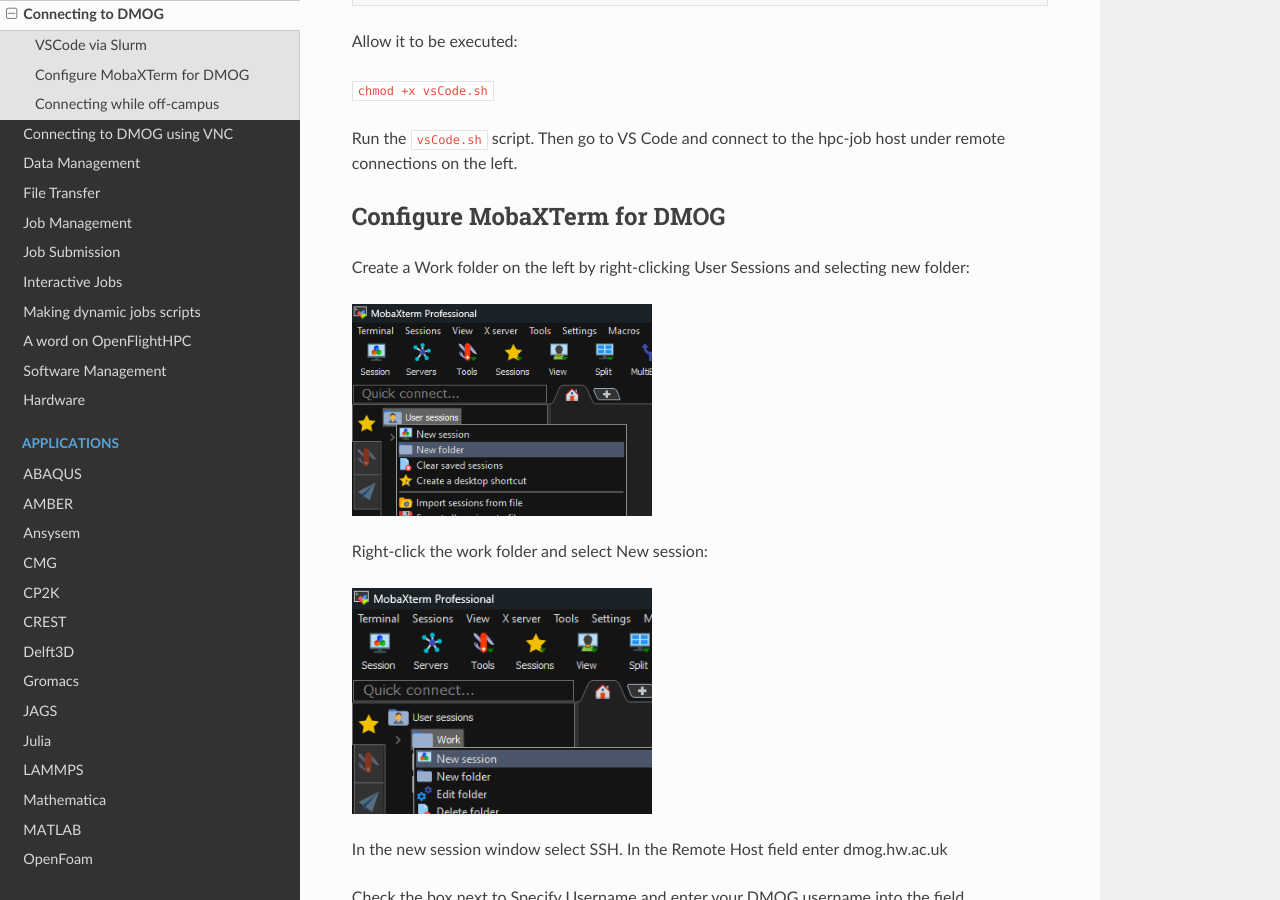
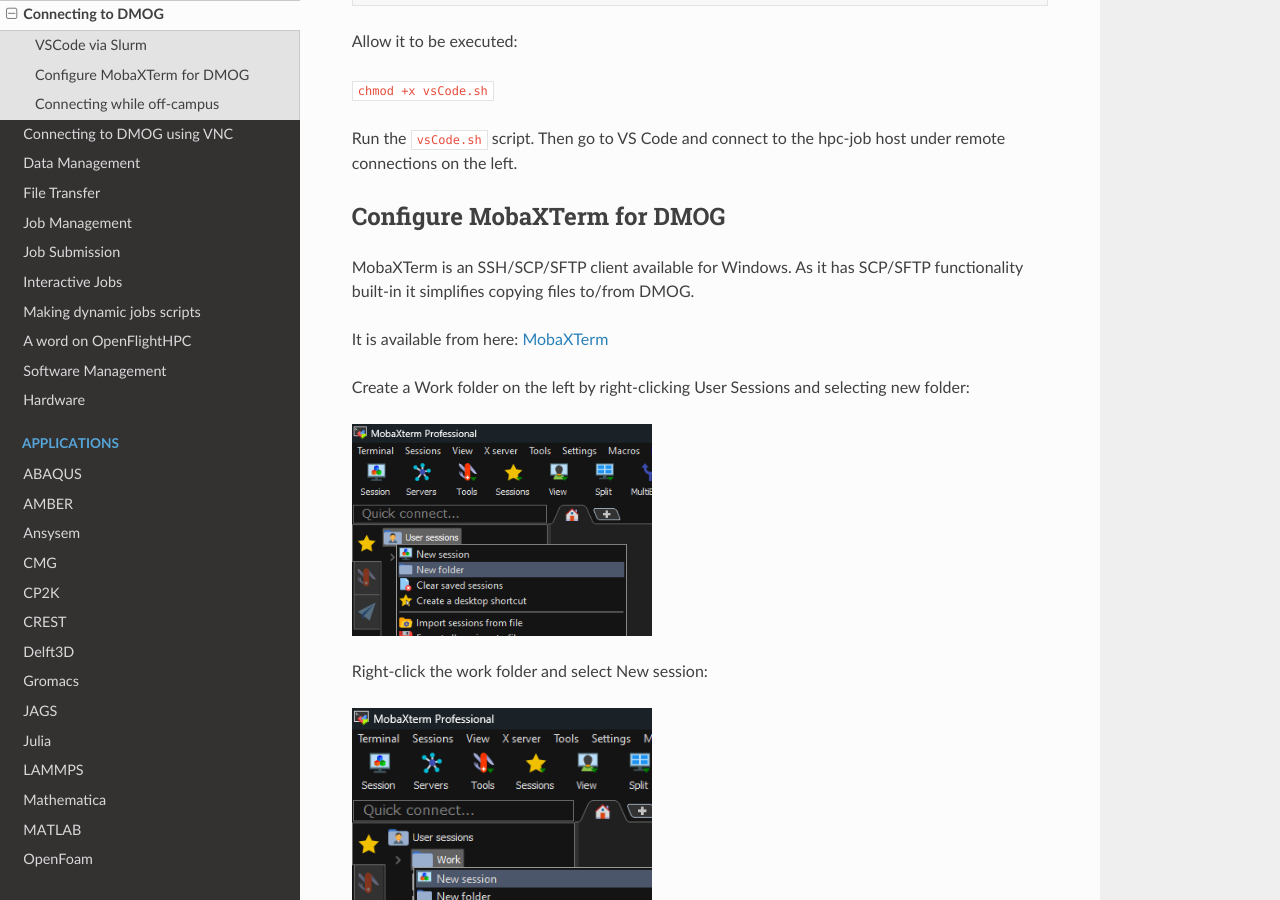
Before and after one commit to jm130/dmogdocs, a Sphinx documentation site: the page built from docs/source/user/connecting.rst, in a window 1280 px wide and 900 px high, scrolled down 1275 px. Built offline with Sphinx 7.4.7 and the Read the Docs theme 3.1.0, drawn with Linux system fonts in a browser that asks for light colours.

Commit message:
Update connecting.rst

```diff
--- a/docs/source/user/connecting.rst
+++ b/docs/source/user/connecting.rst
@@ -66,6 +66,10 @@
 
 Configure MobaXTerm for DMOG
 ----------------------------
+
+MobaXTerm is an SSH/SCP/SFTP client available for Windows. As it has SCP/SFTP functionality built-in it simplifies copying files to/from DMOG.
+
+It is available from here: `MobaXTerm <https://mobaxterm.mobatek.net/download.html>`_
 
 Create a Work folder on the left by right-clicking User Sessions and selecting new folder:
 
```
